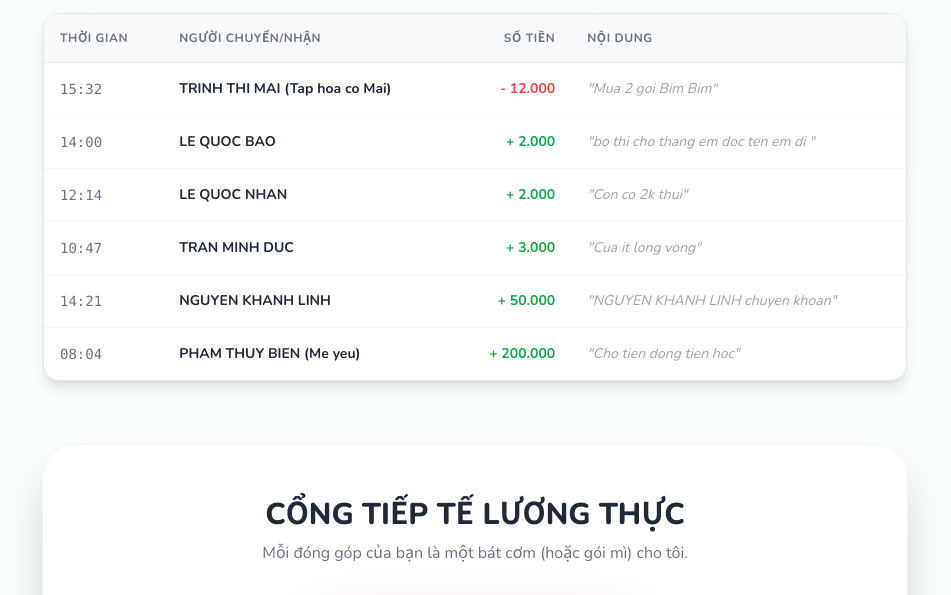
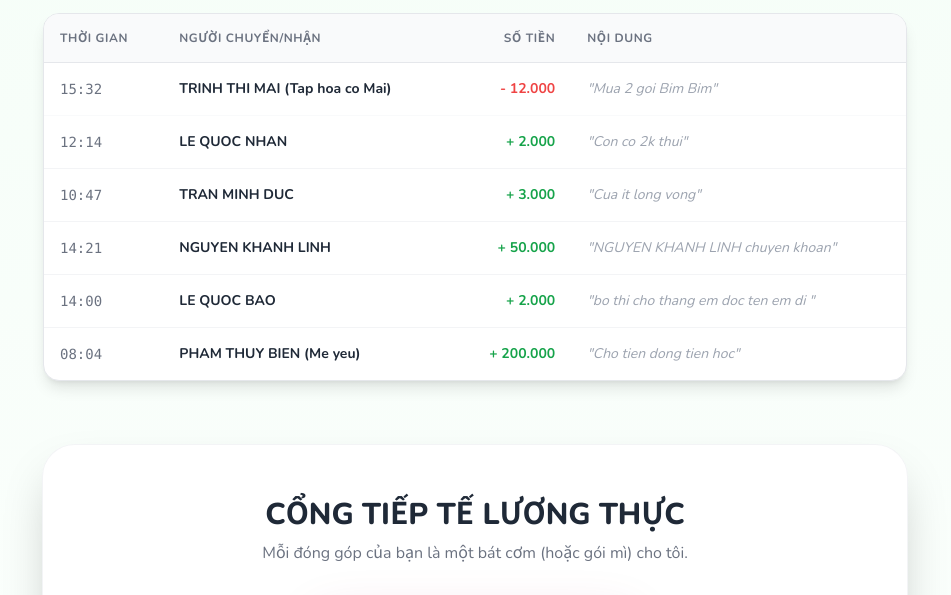
Before and after one commit to thinhphuocxyz/abcdef, a plain HTML site: page index.html in a window 1280 px wide. Shown: the part 999-1594 px from the top of the page, without its empty margins (165-1116 px from the left). Drawn offline with nearby package versions, Linux system fonts and the light colour scheme.

Commit message:
Update index.html

```diff
--- a/index.html
+++ b/index.html
@@ -534,7 +534,7 @@
         const goal = 1000000;
 
         const initialTransactions = [
-            { name: "LE QUOC BAO", amount: 2000, msg: "bo thi cho thang em doc ten em di ", fixedHour: 14, fixedMin: 00, type: 'receive', baseDayOffset: 0 },
+            { name: "LE QUOC BAO", amount: 2000, msg: "bo thi cho thang em doc ten em di ", fixedHour: 14, fixedMin: 00, type: 'receive', baseDayOffset: 1 },
             { name: "TRINH THI MAI (Tap hoa co Mai)", amount: 12000, msg: "Mua 2 goi Bim Bim", fixedHour: 15, fixedMin: 32, type: 'spend', baseDayOffset: 0 },
             { name: "LE QUOC NHAN", amount: 2000, msg: "Con co 2k thui", fixedHour: 12, fixedMin: 14, type: 'receive', baseDayOffset: 0 },
             { name: "TRAN MINH DUC", amount: 3000, msg: "Cua it long vong", fixedHour: 10, fixedMin: 47, type: 'receive', baseDayOffset: 0 },
```
